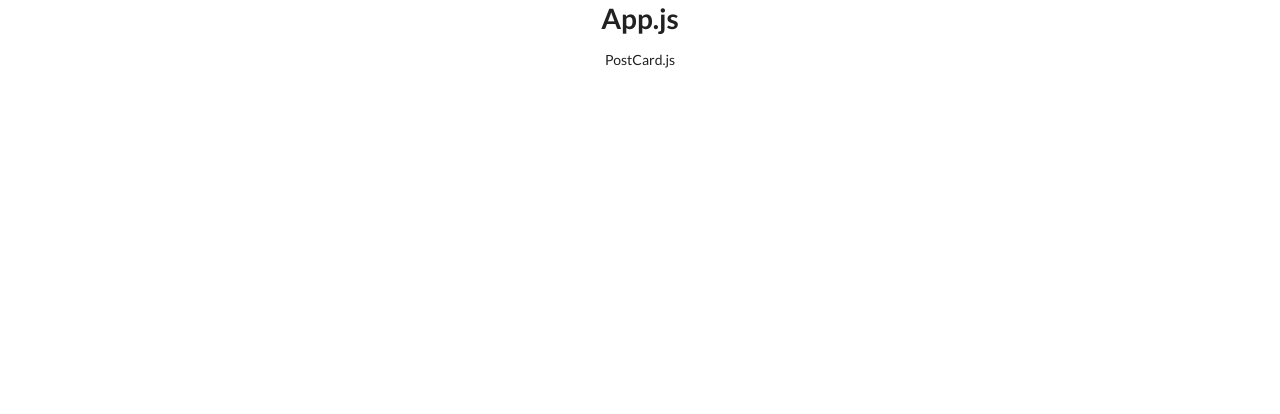
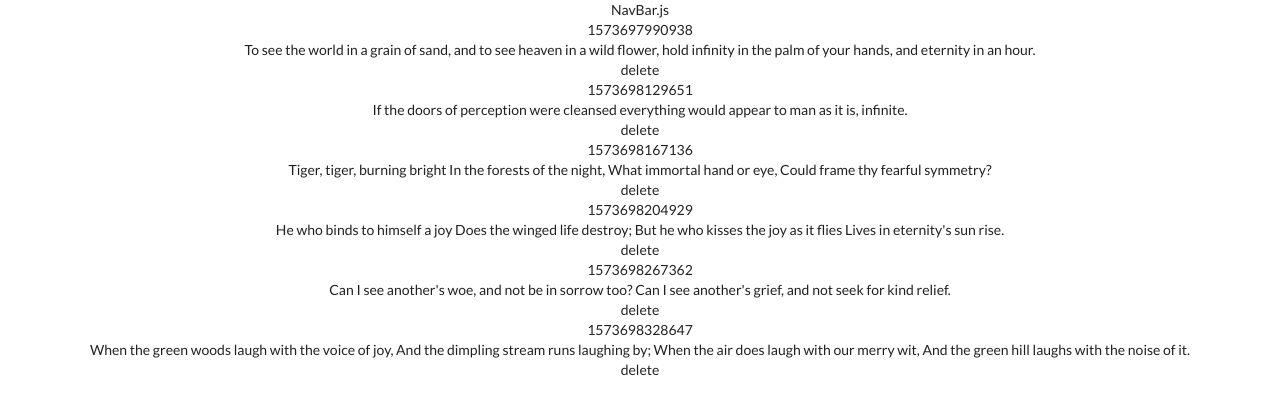
Before and after one commit to 74ultra/build-one-line-frontend, a React (Create React App) app: page /my-account in a window 1280 px wide. Shown: the top 414 px of the page. Built offline with nearby package versions, Linux system fonts and the light colour scheme.

Commit message:
PostLists component rendering posts w/delete feat.

```diff
--- a/src/App.js
+++ b/src/App.js
@@ -1,21 +1,22 @@
 import React, { useState } from 'react';
 import { Route } from 'react-router-dom';
 import './App.css';
-import data from './data.js';
+// import data from './data.js';
 
 // Components
 import Home from './components/Home/Home.js';
 import PostList from './components/PostList/PostList.js';
 import PostForm from './components/PostForm/PostForm.js';
 import UpdateForm from './components/UpdateForm/UpdateForm.js';
+import NavBar from './components/Navbar/NavBar.js';
 
 function App() {
 
-  const [posts, setPosts] = useState(data)
+  // const [posts, setPosts] = useState(data)
 
   return (
     <div className="App">
-      <h1>App.js</h1>
+      <NavBar />
       <Route exact path='/' component={Home} />
       <Route exact path='/my-account' component={PostList} />
       <Route exact path='/new-entry' component={PostForm} />
--- /dev/null
+++ b/src/components/Buttons/DeleteBtn.js
@@ -0,0 +1,9 @@
+import React from 'react'
+
+export default function DeleteBtn({ delPost, id }) {
+    return (
+        <div onClick={() => delPost(id)}>
+            delete
+        </div>
+    )
+}
--- a/src/components/Home/Home.js
+++ b/src/components/Home/Home.js
@@ -1,9 +1,10 @@
 import React from 'react';
+import Login from '../Login/Login'
 
 const Home = props => {
 
     return (
-        <div>Home.js</div>
+        <Login />
     )
 }
 
--- a/src/components/PostCard/PostCard.js
+++ b/src/components/PostCard/PostCard.js
@@ -1,9 +1,17 @@
 import React from 'react';
 
+// components
+import DeleteBtn from '../Buttons/DeleteBtn';
+
 const PostCard = props => {
+    const { id, date, body } = props.post
 
     return (
-        <div>PostCard.js</div>
+     <section>
+        <div> { date } </div>
+        <div> { body } </div>
+        <DeleteBtn id={ id } delPost={ props.delPost } />
+     </section>
     )
 }
 
--- a/src/components/PostList/PostList.js
+++ b/src/components/PostList/PostList.js
@@ -1,13 +1,27 @@
-import React from 'react';
+import React, { useState } from 'react';
+import { postsEx } from '../../data.js';
 
 // Components
 import PostCard from '../PostCard/PostCard.js';
 
 const PostList = props => {
 
+    const [ posts, setPosts ] = useState(postsEx)
+    console.log(postsEx)
+
+    const delPost = (id) => {
+        setPosts([...posts.filter((item) => (
+            item.id !== id
+        ))])}
+
     return (
         <div>
-            <PostCard />
+            { posts.map( item => (
+                <PostCard key={ item.id }
+                          post={ item }
+                          setPost={ setPosts }
+                          delPost={ delPost } />
+            ))}
         </div>
     )
 }
--- a/src/data.js
+++ b/src/data.js
@@ -1,4 +1,4 @@
-export default [
+export const postsEx = [
     {
         id: 1,
         date: 1573697990938,
```
Also changed, not shown: src/components/Buttons/EditBtn.js (added).
